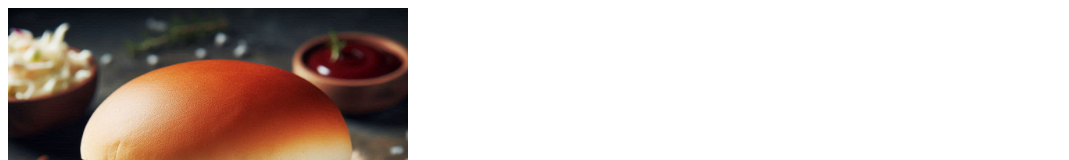
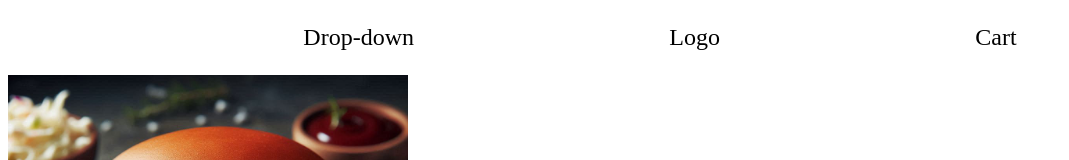
Before and after one commit to chingu-voyages/v50-tier1-team-03, a React (Vite) app: page / in a window 1280 px wide. Shown: the top 160 px of the page, without its empty margins (0-1069 px from the left). Built offline with nearby package versions, Linux system fonts and the light colour scheme.

Commit message:
Render Navbar

```diff
--- a/src/App.jsx
+++ b/src/App.jsx
@@ -1,7 +1,8 @@
 // import { useState } from 'react'
 import menu from "../menu.json"
+import Navbar from "./components/Navbar"
 
-function App() {
+export default function App() {
   const meals = menu.meals
   const bbqItems = meals.map((item) => {
     if (item.category.includes("bbq")) {
@@ -13,9 +14,8 @@ function App() {
 
   return (
     <>
+    <Navbar/>
       {bbqItems}
     </>
   )
 }
-
-export default App
--- /dev/null
+++ b/src/components/Navbar.jsx
@@ -0,0 +1,13 @@
+import '../index.css'
+
+export default function Navbar(){
+    return(
+        <nav>
+            <ul className="nav--list">
+               <li>Drop-down</li>
+               <li>Logo</li>
+               <li>Cart</li>
+            </ul>
+        </nav>
+    )
+}
--- a/src/index.css
+++ b/src/index.css
@@ -3,3 +3,10 @@
   width: 400px;
   height: 400px;
 }
+
+.nav--list{
+  display: flex;
+  justify-content: space-evenly;
+  list-style: none;
+  font-size: 1.5em;
+}
```
